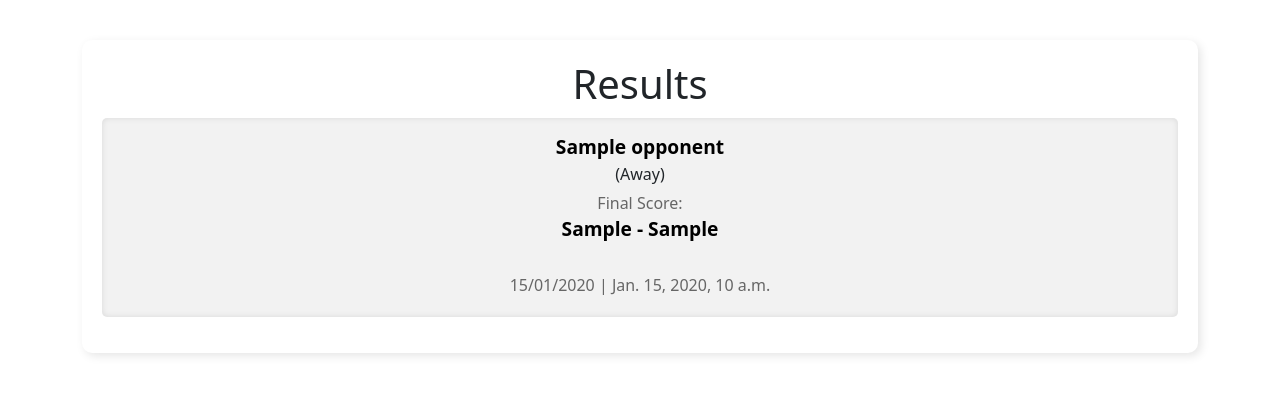
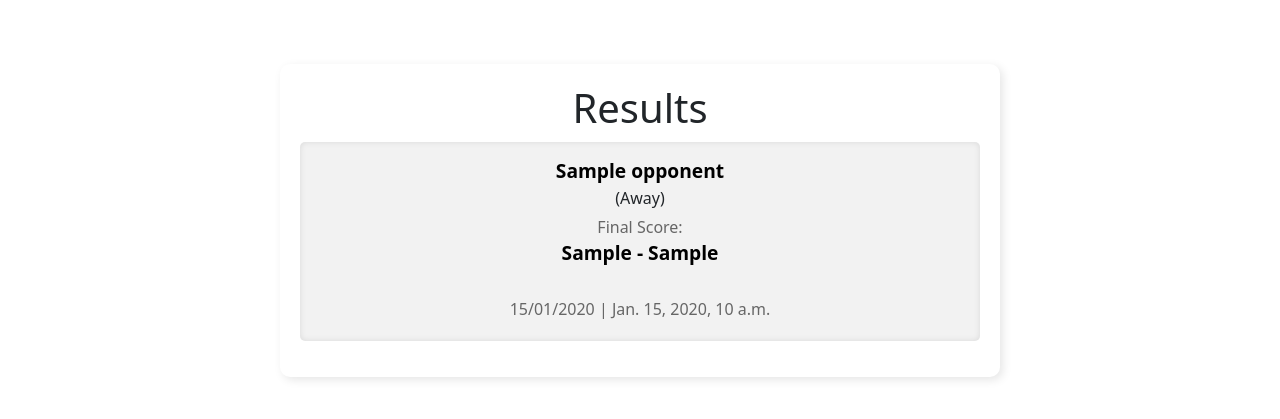
Before and after one commit to JLG-96/project4_cpd_site, a Django app: template team/templates/team/results.html in a window 1280 px wide. Shown: the part 56-475 px from the top of the page. Run offline with Django 5.2, Linux system fonts and the light colour scheme; the template is opened without the code that fills it: most values are stand-ins (such as "Sample title", 1, 10 or a date in 2020).

Commit message:
Applied Bootstrap grid layout to results page

```diff
--- a/team/templates/team/results.html
+++ b/team/templates/team/results.html
@@ -2,6 +2,9 @@
 
 {% block content %}
 
+<div class="container">
+    <div class="row justify-content-center">
+        <div class="col-lg-8">
             <section class="page-container">
                 <h1>Results</h1>
                 {% if past_fixtures %}
@@ -21,5 +24,8 @@
                     <p class="no-result">No past results available.</p>
                 {% endif %}
             </section>
+        </div>
+    </div>
+</div>
 
 {% endblock %}
```
Lines whose indentation alone changed are shown as unchanged.
